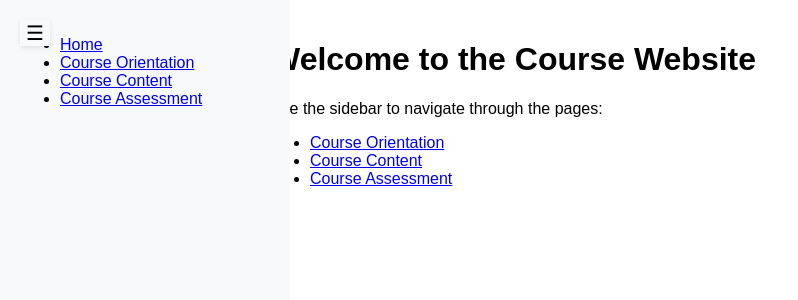
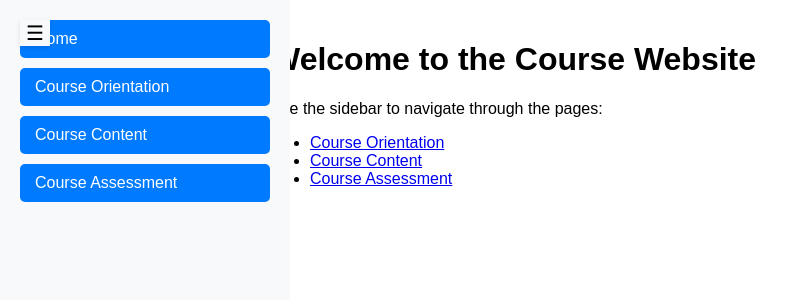
Before and after one commit to nessmadiab/nessmadiab.github.io, a Jekyll site: the page built from index.md, in a window 1280 px wide. Shown: the top 300 px of the page, without its empty margins (0-798 px from the left). Built offline with Jekyll 4.4.1, drawn with Linux system fonts in a browser that asks for light colours.

Commit message:
Update style.css

```diff
--- a/assets/css/style.css
+++ b/assets/css/style.css
@@ -21,6 +21,30 @@ body {
     width: 0;
     padding: 0;
     overflow: hidden;
+}
+
+.sidebar ul {
+    list-style-type: none;
+    padding: 0;
+    margin: 0;
+}
+
+.sidebar ul li {
+    margin-bottom: 10px;
+}
+
+.sidebar ul li a {
+    display: block;
+    padding: 10px 15px;
+    background-color: #007bff;
+    color: white;
+    text-decoration: none;
+    border-radius: 5px; /* Rounded corners for the blocks */
+    transition: background-color 0.3s ease;
+}
+
+.sidebar ul li a:hover {
+    background-color: #0056b3; /* Darker color on hover */
 }
 
 .content {
```
